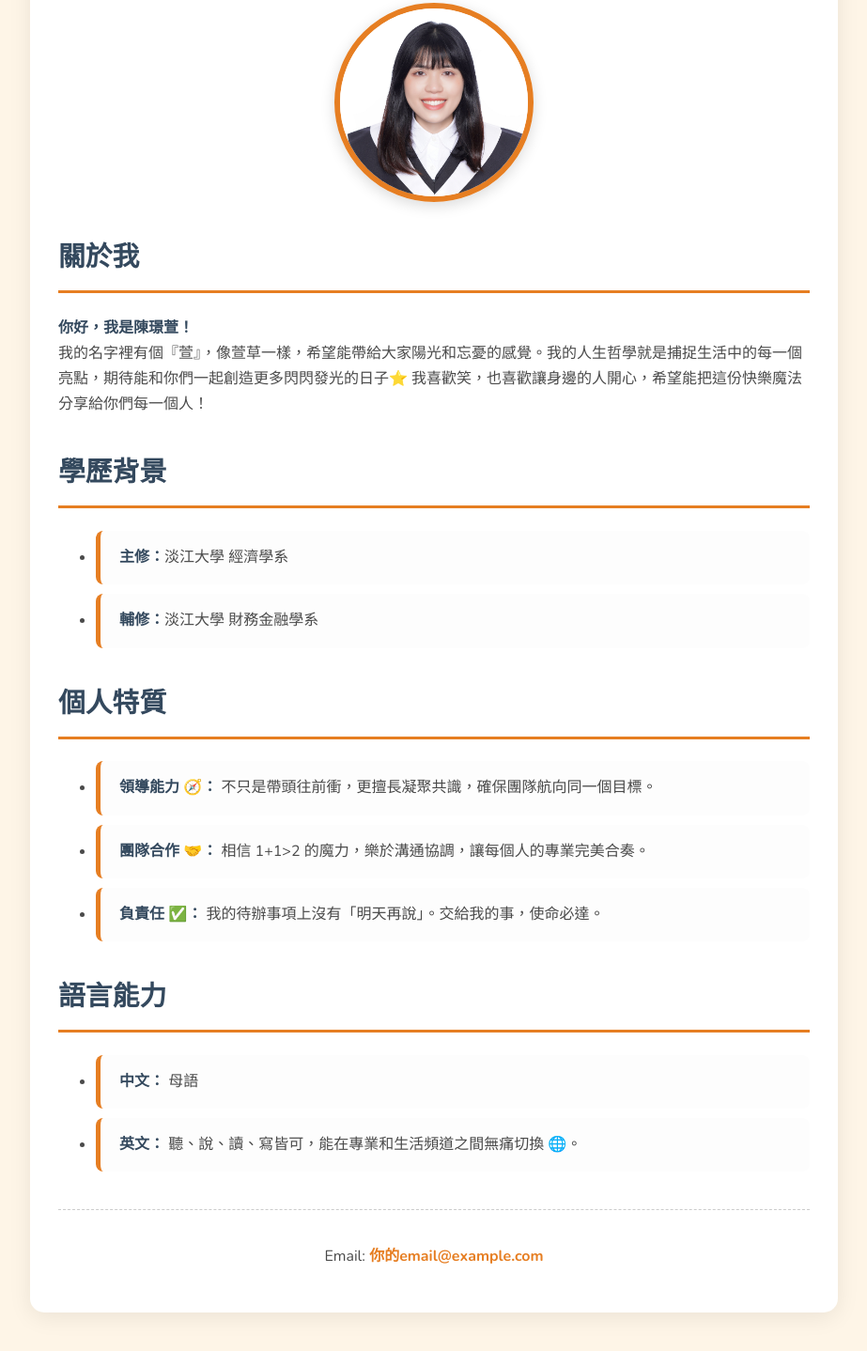
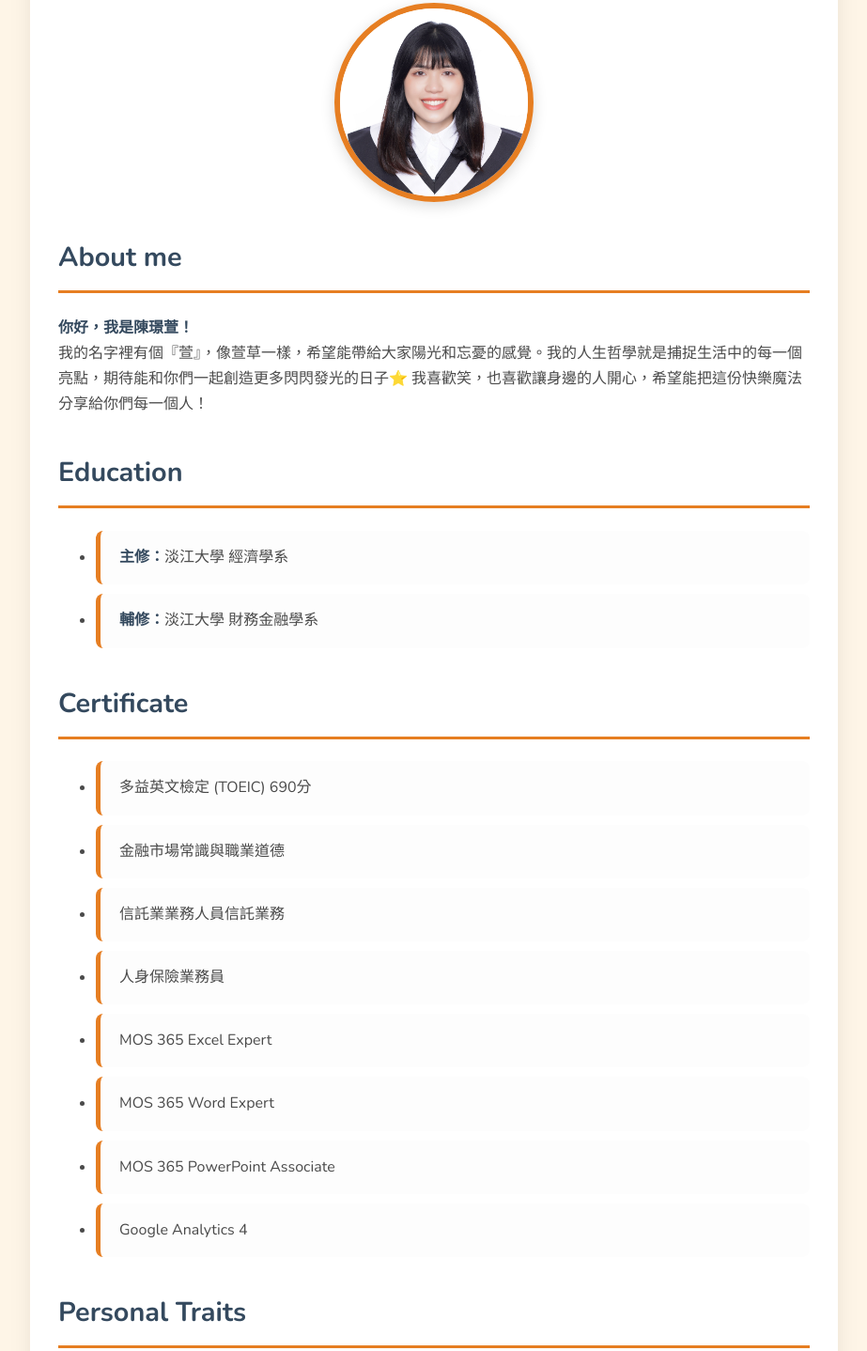
Before and after one commit to chenchinghsuan/chenchinghsuan.github.io, a plain HTML site: page index.html in a window 1280 px wide. Shown: the part 192-1630 px from the top of the page at 94% size, without its empty margins (178-1101 px from the left). Drawn offline with nearby package versions, Linux system fonts and the light colour scheme.

Commit message:
index.html

```diff
--- a/index.html
+++ b/index.html
@@ -115,27 +115,39 @@
 
         <img src="profile.jpg" alt="陳璟萱的照片" class="profile-photo">
 
-        <h2>關於我</h2>
+        <h2>About me</h2>
         <p>
             <b>你好，我是陳璟萱！</b><br>
             我的名字裡有個『萱』，像萱草一樣，希望能帶給大家陽光和忘憂的感覺。我的人生哲學就是捕捉生活中的每一個亮點，期待能和你們一起創造更多閃閃發光的日子⭐
             我喜歡笑，也喜歡讓身邊的人開心，希望能把這份快樂魔法分享給你們每一個人！
         </p>
 
-        <h2>學歷背景</h2>
+        <h2>Education</h2>
         <ul>
             <li><b>主修：</b>淡江大學 經濟學系</li>
             <li><b>輔修：</b>淡江大學 財務金融學系</li>
         </ul>
 
-        <h2>個人特質</h2>
+        <h2>Certificate</h2>
+        <ul>
+            <li>多益英文檢定 (TOEIC) 690分</li>
+            <li>金融市場常識與職業道德</li>
+            <li>信託業業務人員信託業務</li>
+            <li>人身保險業務員</li>
+            <li>MOS 365 Excel Expert</li>
+            <li>MOS 365 Word Expert</li>
+            <li>MOS 365 PowerPoint Associate</li>
+            <li>Google Analytics 4</li>
+        </ul>
+
+        <h2>Personal Traits</h2>
         <ul>
             <li><b>領導能力 🧭：</b> 不只是帶頭往前衝，更擅長凝聚共識，確保團隊航向同一個目標。</li>
             <li><b>團隊合作 🤝：</b> 相信 1+1>2 的魔力，樂於溝通協調，讓每個人的專業完美合奏。</li>
             <li><b>負責任 ✅：</b> 我的待辦事項上沒有「明天再說」。交給我的事，使命必達。</li>
         </ul>
 
-        <h2>語言能力</h2>
+        <h2>Languages</h2>
         <ul>
             <li><b>中文：</b> 母語</li>
             <li><b>英文：</b> 聽、說、讀、寫皆可，能在專業和生活頻道之間無痛切換 🌐。</li>
```
